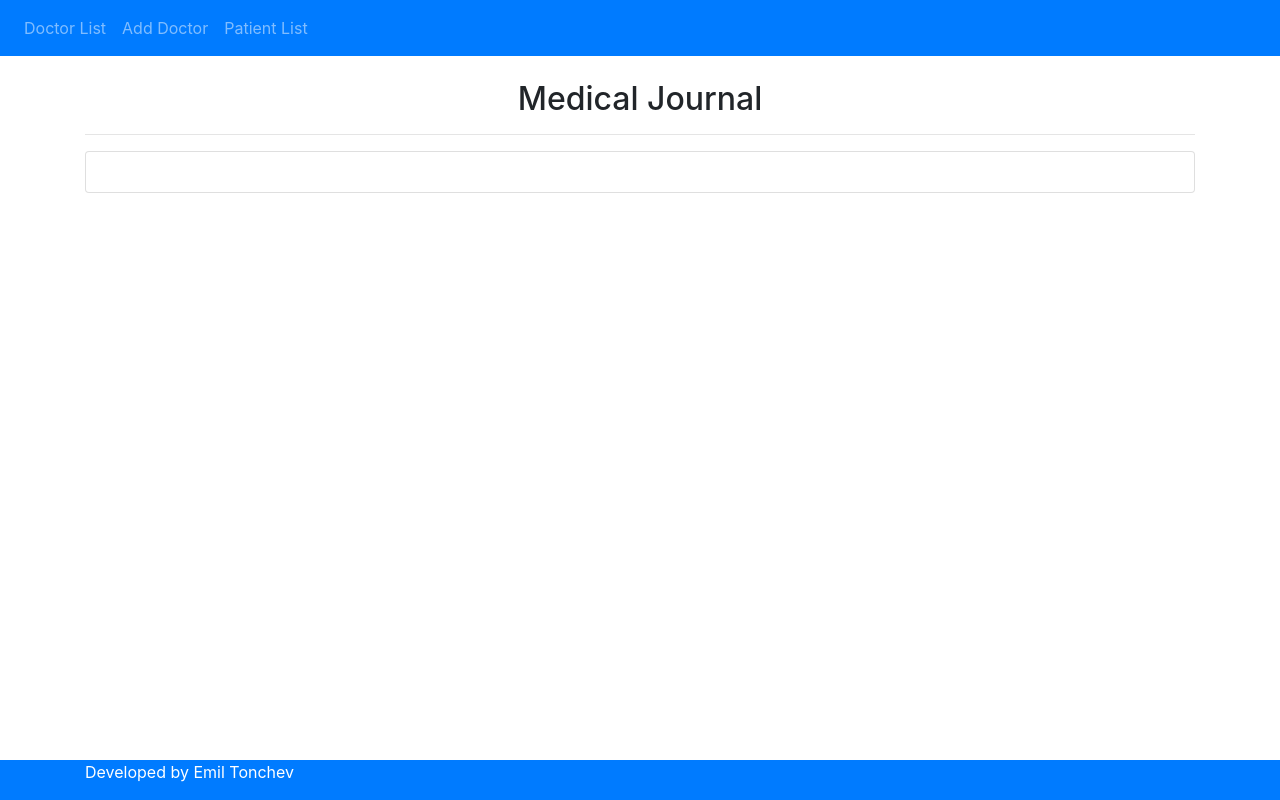
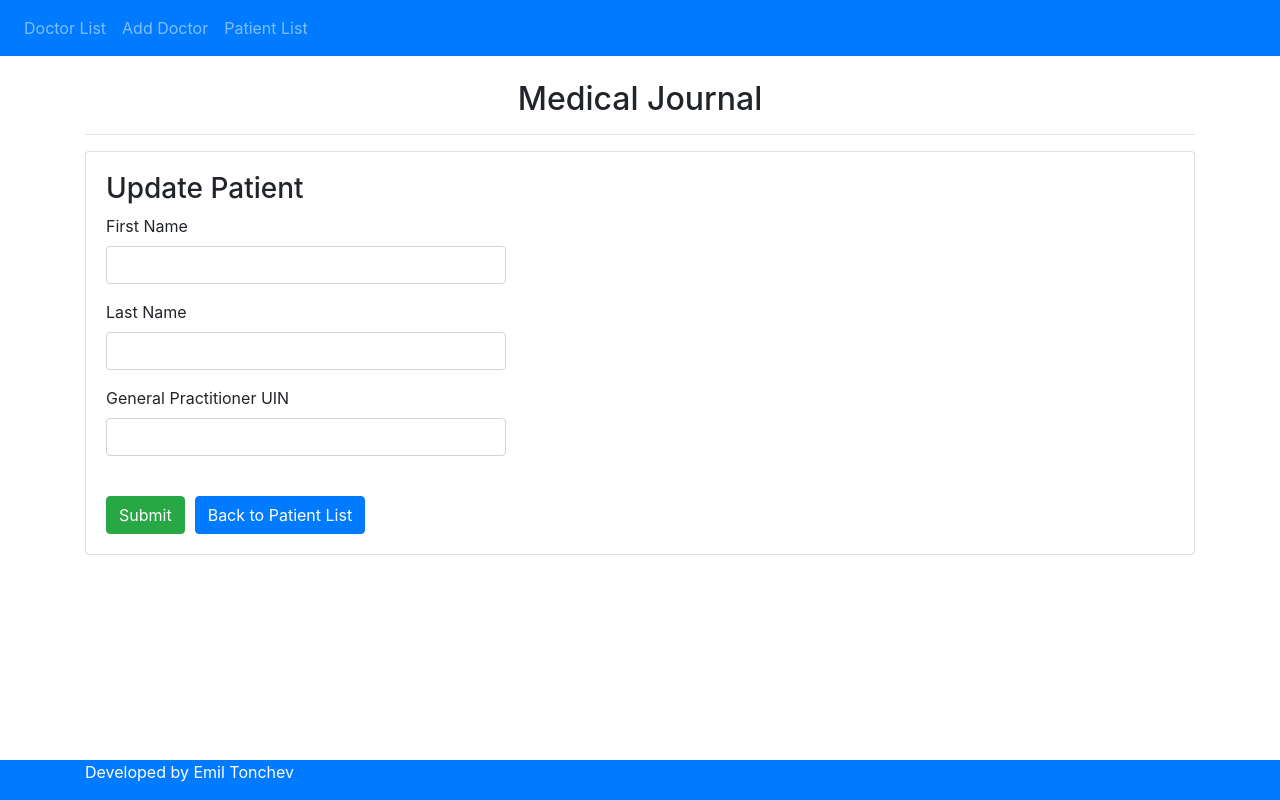
Before and after one commit to Etonchev/medicaljournal, an Angular app in the folder ui/: page /patient/edit/1 in a window 1280 px wide. Before the commit this address led to /. Built offline with nearby package versions, Linux system fonts and the light colour scheme; no server answers.

Commit message:
[UI] Implements patient edit

```diff
--- a/ui/src/app/app-routing.module.ts
+++ b/ui/src/app/app-routing.module.ts
@@ -5,16 +5,18 @@ import { Routes, RouterModule } from '@angular/router';
 import { DoctorListComponent } from './doctor-list/doctor-list.component';
 import { DoctorEditComponent } from "./doctor-edit/doctor-edit.component";
 import {PatientListComponent} from "./patient-list/patient-list.component";
+import {PatientEditComponent} from "./patient-edit/patient-edit.component";
 
 const routes: Routes = [
   { path: '', redirectTo: 'doctor', pathMatch: 'full' },
   // Doctor APIs
   { path: 'doctors', component: DoctorListComponent },
   { path: 'add', component: DoctorAddComponent },
-  { path: 'edit/:id', component: DoctorEditComponent },
-  { path: 'details/:id', component: DoctorGetComponent },
+  { path: 'doctor/edit/:id', component: DoctorEditComponent },
+  { path: 'doctor/details/:id', component: DoctorGetComponent },
   // Patient APIs
   { path: 'patients', component: PatientListComponent },
+  { path: 'patient/edit/:id', component: PatientEditComponent },
 ];
 
 @NgModule({
--- a/ui/src/app/doctor-add/doctor-add.component.ts
+++ b/ui/src/app/doctor-add/doctor-add.component.ts
@@ -32,6 +32,6 @@ export class DoctorAddComponent implements OnInit {
   }
 
   list() {
-    this.router.navigate(['/doctors']);
+    this.router.navigate(['doctors']);
   }
 }
--- a/ui/src/app/doctor-list/doctor-list.component.ts
+++ b/ui/src/app/doctor-list/doctor-list.component.ts
@@ -34,10 +34,10 @@ export class DoctorListComponent implements OnInit {
   }
 
   doctorDetails(uin: string){
-    this.router.navigate(['details', uin]);
+    this.router.navigate(['doctor/details', uin]);
   }
 
   editDoctor(id: string){
-    this.router.navigate(['edit', id]);
+    this.router.navigate(['doctor/edit', id]);
   }
 }
--- a/ui/src/app/patient-edit/patient-edit.component.html
+++ b/ui/src/app/patient-edit/patient-edit.component.html
@@ -1 +1,24 @@
-<p>patient-edit works!</p>
+<h3>Update Patient</h3>
+<div [hidden]="submitted" style="width: 400px;">
+  <form (ngSubmit)="onSubmit()">
+    <div class="form-group">
+      <label for="name">First Name</label>
+      <input type="text" class="form-control" id="firstName" required [(ngModel)]="patient.firstName" name="firstName">
+    </div>
+
+    <div class="form-group">
+      <label for="name">Last Name</label>
+      <input type="text" class="form-control" id="lastName" required [(ngModel)]="patient.lastName" name="lastName">
+    </div>
+
+    <div class="form-group">
+      <label for="name">General Practitioner UIN</label>
+      <input type="text" class="form-control" id="personalGPUin" required [(ngModel)]="patient.personalGPUin" name="personalGPUin">
+    </div>
+
+    <br>
+
+    <button type="submit" class="btn btn-success">Submit</button>
+    <button (click)="list()" class="btn btn-primary" style="margin-left: 10px">Back to Patient List</button><br>
+  </form>
+</div>
--- a/ui/src/app/patient-edit/patient-edit.component.ts
+++ b/ui/src/app/patient-edit/patient-edit.component.ts
@@ -1,4 +1,7 @@
 import { Component, OnInit } from '@angular/core';
+import { Patient } from '../patient/patient';
+import { ActivatedRoute, Router } from '@angular/router';
+import { PatientService } from '../patient/patient.service';
 
 @Component({
   selector: 'app-patient-edit',
@@ -6,10 +9,39 @@ import { Component, OnInit } from '@angular/core';
   styleUrls: ['./patient-edit.component.sass']
 })
 export class PatientEditComponent implements OnInit {
+  id: string;
+  patient: Patient;
+  submitted = false;
 
-  constructor() { }
+  constructor(private route: ActivatedRoute,
+              private router: Router,
+              private patientService: PatientService) { }
 
-  ngOnInit(): void {
+  ngOnInit() {
+    this.patient = new Patient();
+
+    this.id = this.route.snapshot.params['id'];
+
+    this.patientService.getPatient(this.id)
+      .subscribe(data => {
+        console.log(data)
+        this.patient = data;
+      }, error => console.log(error));
   }
 
+  editPatient() {
+    this.patientService.editPatient(this.id, this.patient)
+      .subscribe(
+        data => this.list(),
+        error => console.log(error));
+  }
+
+  onSubmit() {
+    this.submitted = true;
+    this.editPatient();
+  }
+
+  list() {
+    this.router.navigate(['patients']);
+  }
 }
--- a/ui/src/app/patient-list/patient-list.component.html
+++ b/ui/src/app/patient-list/patient-list.component.html
@@ -22,9 +22,9 @@
         <td>{{patient.hasUninterruptedInsurance}}</td>
         <td>{{patient.personalGPUin}}</td>
         <td>
-<!--          <button (click)="doctorDetails(patient.egn)" class="btn btn-info">Details</button>-->
-<!--          <button (click)="editDoctor(patient.egn)" class="btn btn-info" style="margin-left: 10px">Edit</button>-->
-<!--          <button (click)="deleteDoctor(patient.egn)" class="btn btn-danger" style="margin-left: 10px">Delete</button>-->
+          <button (click)="patientDetails(patient.egn)" class="btn btn-info">Details</button>
+          <button (click)="editPatient(patient.egn)" class="btn btn-info" style="margin-left: 10px">Edit</button>
+          <button (click)="deletePatient(patient.egn)" class="btn btn-danger" style="margin-left: 10px">Delete</button>
         </td>
       </tr>
       </tbody>
--- a/ui/src/app/patient-list/patient-list.component.ts
+++ b/ui/src/app/patient-list/patient-list.component.ts
@@ -26,7 +26,7 @@ export class PatientListComponent implements OnInit {
     this.patients = this.patientService.getPatientList();
   }
 
-  deleteDoctor(uin: string) {
+  deletePatient(uin: string) {
     this.patientService.deletePatient(uin)
       .subscribe(
         data => {
@@ -35,11 +35,11 @@ export class PatientListComponent implements OnInit {
         error => console.log(error));
   }
 
-  doctorDetails(uin: string){
-    this.router.navigate(['details', uin]);
+  patientDetails(uin: string){
+    this.router.navigate(['patient/details', uin]);
   }
 
-  editDoctor(id: string){
-    this.router.navigate(['edit', id]);
+  editPatient(id: string){
+    this.router.navigate(['patient/edit', id]);
   }
 }
```
